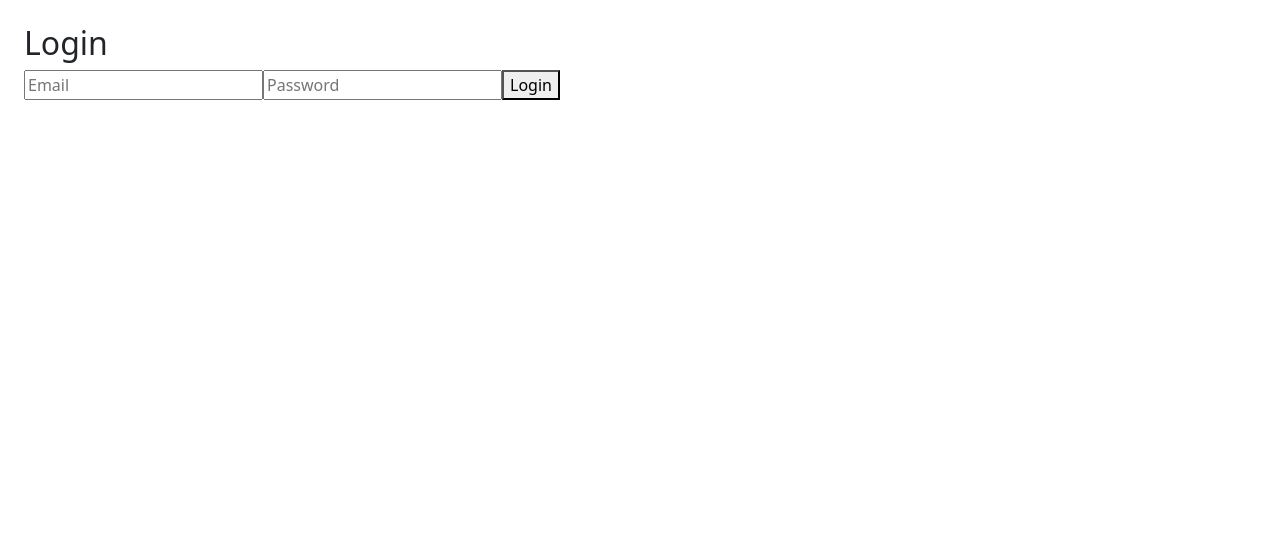
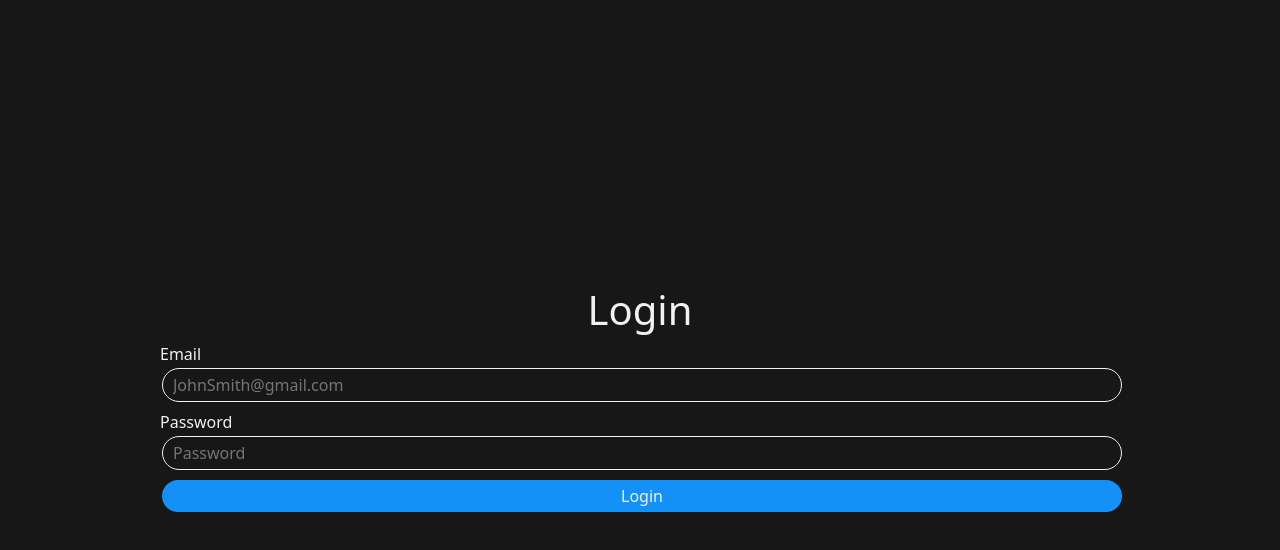
Before and after one commit to aleama01/ThisCover, a React (Create React App) app: page /login in a window 1280 px wide. Shown: the top 550 px of the page. Built offline with nearby package versions, Linux system fonts and the light colour scheme; no server answers.

Commit message:
login page done

```diff
--- a/src/App.tsx
+++ b/src/App.tsx
@@ -5,19 +5,18 @@ import Login from './pages/Login';
 import Registration from './pages/Registration';
 import ProtectedRoute from './ProtectedRoute';
 import './index.css';
+import Homepage from './components/Homepage';
 
 function App() {
 
   return (
-    <div>
     <Routes>
       <Route path='/' element={<ProtectedRoute />}>
-          <Route path='/' element={<Dashboard />} />
+        <Route path='/' element={<Homepage />} />
       </Route>
       <Route path="/login" element={<Login />} />
       <Route path="/registration" element={<Registration />} />
     </Routes>
-    </div>
   );
 }
 
--- a/src/ProtectedRoute.tsx
+++ b/src/ProtectedRoute.tsx
@@ -1,5 +1,5 @@
 import React, { useContext, useEffect } from 'react';
-import { Route, Navigate, Outlet } from 'react-router-dom';
+import { Navigate, Outlet } from 'react-router-dom';
 import { AuthContext } from './AuthContext';
 
 const ProtectedRoute = () => {
--- a/src/components/Dashboard.tsx
+++ b/src/components/Dashboard.tsx
@@ -2,7 +2,7 @@
 import React, { ReactEventHandler, useContext, useEffect, useState } from 'react';
 import { useNavigate } from 'react-router-dom';
 import { AuthContext } from '../AuthContext';
-import { getAlbum, getMyAlbum, getSearchResults } from '../lib/spotify-get-token';
+import { getSearchResults } from '../lib/spotify-get-token';
 
 const Dashboard = () => {
   const { isAuthenticated, logout } = useContext(AuthContext);
@@ -12,13 +12,6 @@ const Dashboard = () => {
   const [searchResults, setSearchResults] = useState([{ name: "" }]);
 
 
-  useEffect(() => {
-    const getAlbumName = async () => {
-      const res = await getMyAlbum();
-      setThing(res);
-    }
-    getAlbumName();
-  }, [])
 
   const handleLogout = () => {
     logout();
--- /dev/null
+++ b/src/components/Homepage.tsx
@@ -0,0 +1,12 @@
+import React from 'react'
+import Navbar from './Navbar'
+
+const Homepage = () => {
+  return (
+    <div className='dark-theme'>
+      <Navbar />
+    </div>
+  )
+}
+
+export default Homepage
--- /dev/null
+++ b/src/components/Navbar.tsx
@@ -0,0 +1,15 @@
+import React from 'react'
+
+const Navbar = () => {
+  return (
+    <div className='navbar'>
+      <ul>
+        <li>Home</li>
+        <li>Friends</li>
+        <li>Account</li>
+      </ul>
+    </div>
+  )
+}
+
+export default Navbar
--- a/src/index.css
+++ b/src/index.css
@@ -3,4 +3,70 @@
 html {
   font-family: 'Montserrat';
   font-weight: 200;
+  background-color: #171717;
 }
+
+body {
+  background-color: #171717;
+  color: #f1f1f1;
+}
+
+.dark-theme {
+  background-color: #171717;
+  color: #f1f1f1;
+}
+
+input {
+  background-color: #171717;
+  color: #f1f1f1;
+  border: 1px solid #f1f1f1;
+  border-radius: 24px;
+  padding: 4px 4px 4px 10px;
+  margin: 2px !important;
+}
+
+button {
+  border-radius: 24px !important;
+  padding: 4px 2px;
+  margin: 2px !important;
+}
+
+.btn-accent {
+  background-color: #1491F7;
+  color: #f1f1f1;
+  border: none;
+}
+
+.btn-black {
+  background-color: #171717;
+  color: #f1f1f1;
+  border: 1px solid #f1f1f1;
+}
+
+input:focus,
+select:focus,
+textarea:focus,
+button:focus {
+  outline: none !important;
+}
+
+/* width */
+::-webkit-scrollbar {
+  height: 2px;
+  width: 2px;
+}
+
+/* Track */
+::-webkit-scrollbar-track {
+  background: #171717;
+}
+
+/* Handle */
+::-webkit-scrollbar-thumb {
+  background: #ffffe9;
+}
+
+/* Handle on hover */
+::-webkit-scrollbar-thumb:hover {
+  background: #abac8e;
+}
--- a/src/index.tsx
+++ b/src/index.tsx
@@ -12,6 +12,7 @@ import 'bootstrap/dist/css/bootstrap.min.css';
 const root = ReactDOM.createRoot(
   document.getElementById('root') as HTMLElement
 );
+
 root.render(
   <React.StrictMode>
     <BrowserRouter>
@@ -30,4 +31,4 @@ serviceWorkerRegistration.register();
 // If you want to start measuring performance in your app, pass a function
 // to log results (for example: reportWebVitals(console.log))
 // or send to an analytics endpoint. Learn more: https://bit.ly/CRA-vitals
-reportWebVitals();
+//reportWebVitals();
--- a/src/lib/spotify-get-token.js
+++ b/src/lib/spotify-get-token.js
@@ -21,21 +21,53 @@ async function getAccessToken() {
   return res
 }
 
-export const getAlbum = async () => {
+export const getAlbum = async (albumId) => {
   const { access_token } = await getAccessToken();
 
-  return fetch(`https://api.spotify.com/v1/albums/4aawyAB9vmqN3uQ7FjRGTy`, {
+  return fetch(`https://api.spotify.com/v1/albums/${albumId}`, {
     headers: {
       Authorization: `Bearer ${access_token}`,
     },
   });
 }
 
-export const getMyAlbum = async () => {
-  const response = await getAlbum();
+export const getSongs = async (albumId) => {
+  const { access_token } = await getAccessToken();
+
+  return fetch(`https://api.spotify.com/v1/albums/${albumId}/tracks`, {
+    headers: {
+      Authorization: `Bearer ${access_token}`,
+    },
+  });
+}
+
+export const getAlbumSongs = async (albumId) => {
+  let songs = new Array;
+  const response = await getSongs(albumId);
   const item = await response.json()
-  console.log(item)
-  return item.name
+
+  console.log(item);
+  return item
+}
+
+export const getAlbums = async (ids) => {
+  let albums = new Array;
+  for (let id in ids) {
+    const response = await getAlbum(id);
+    const item = await response.json()
+    const album = {
+      id: item.id,
+      name: item.name,
+      release_date: item.release_date,
+      artists: item.artists.items.map((_artist) => ({
+        name: _artist.name
+      })
+      ),
+    }
+    albums.push(album)
+  }
+
+  return albums
 }
 
 export const search = async (secondEncodedName) => {
--- a/src/pages/Login.tsx
+++ b/src/pages/Login.tsx
@@ -2,6 +2,7 @@ import React, { useContext, useState } from 'react';
 import axios from 'axios';
 import { useNavigate } from 'react-router-dom';
 import { AuthContext } from '../AuthContext';
+import '../index.css'
 
 const Login = () => {
   const [email, setEmail] = useState('');
@@ -25,22 +26,26 @@ const Login = () => {
   };
 
   return (
-    <div className='p-4'>
-      <h2>Login</h2>
-      <form onSubmit={handleSubmit}>
+    <div className='min-vh-100 d-flex justify-content-center align-items-center flex-column dark-theme'>
+      <h1 className='text-center'>Login</h1>
+      <form onSubmit={handleSubmit} className="d-flex w-75 justify-content-center align-items-start flex-column">
+        <label htmlFor="email" className="text-left">Email</label>
         <input
           type="email"
-          placeholder="Email"
+          placeholder="JohnSmith@gmail.com"
           value={email}
           onChange={(e) => setEmail(e.target.value)}
+          className="col-12 mb-2"
         />
+        <label htmlFor="password" className="text-left">Password</label>
         <input
           type="password"
           placeholder="Password"
           value={password}
+          className="col-12 mb-2"
           onChange={(e) => setPassword(e.target.value)}
         />
-        <button type="submit">Login</button>
+        <button type="submit" className='btn-accent w-100'>Login</button>
       </form>
       {message && <p>{message}</p>}
     </div>
--- a/tsconfig.json
+++ b/tsconfig.json
@@ -18,7 +18,7 @@
     "resolveJsonModule": true,
     "isolatedModules": true,
     "noEmit": true,
-    "jsx": "preserve"
+    "jsx": "react-jsx"
   },
   "include": [
     "src",
```
Also changed, not shown: package.json (+8 -5 lines), server.js (+92 -0 lines), 2 other files (tests, documents, lock files or other folders). Lines whose indentation alone changed are shown as unchanged.
